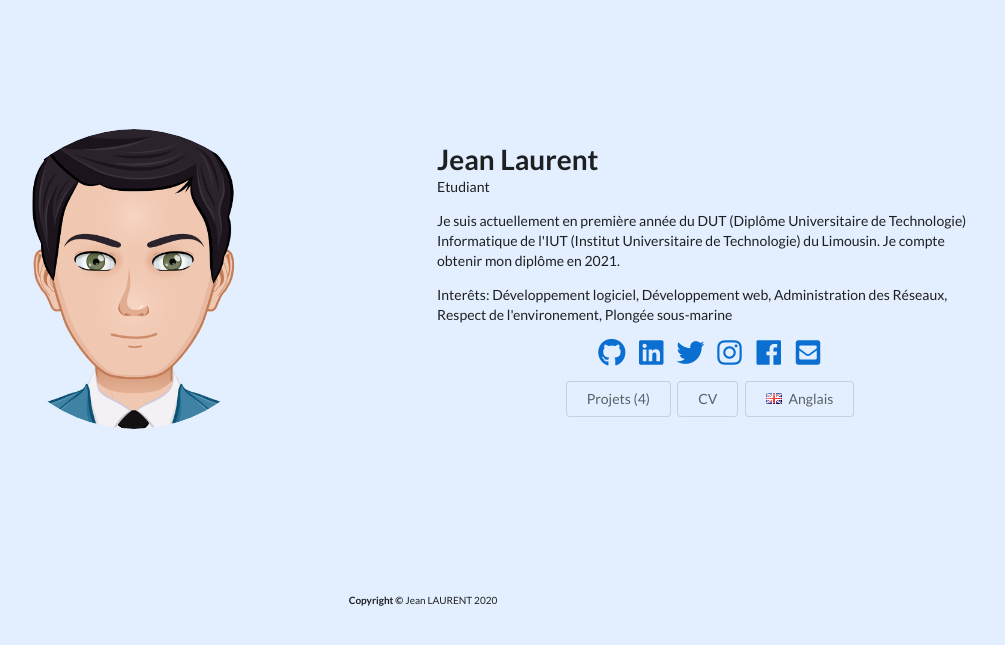
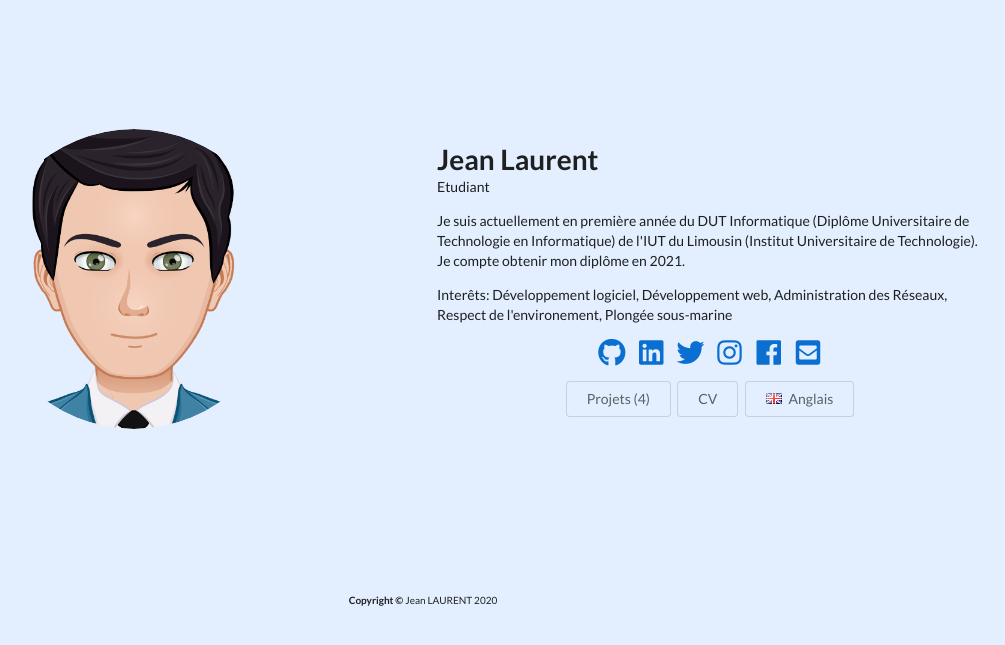
Before and after one commit to jeanlrnt/Portfolio_FR, a Jekyll site: the page built from index.html, in a window 1280 px wide. Shown: the top 645 px of the page, without its empty margins (217-1222 px from the left). Built offline with Jekyll 4.4.1, drawn with Linux system fonts in a browser that asks for light colours.

Commit message:
mise a jour

```diff
--- a/_data/bio.json
+++ b/_data/bio.json
@@ -6,7 +6,7 @@
     "email": "jean.laurent@etu.unilim.fr",
     "phone": "+33(0)7.85.59.66.96",
     "website": "https://jeanlrnt.github.io/Portfolio_FR",
-    "summary": "Je suis actuellement en première année du DUT (Diplôme Universitaire de Technologie) Informatique de l'IUT (Institut Universitaire de Technologie) du Limousin. Je compte obtenir mon diplôme en 2021.",
+    "summary": "Je suis actuellement en première année du DUT Informatique (Diplôme Universitaire de Technologie en Informatique) de l'IUT du Limousin (Institut Universitaire de Technologie). Je compte obtenir mon diplôme en 2021.",
     "location": {
       "address": "",
       "postalCode": "87000",
```
